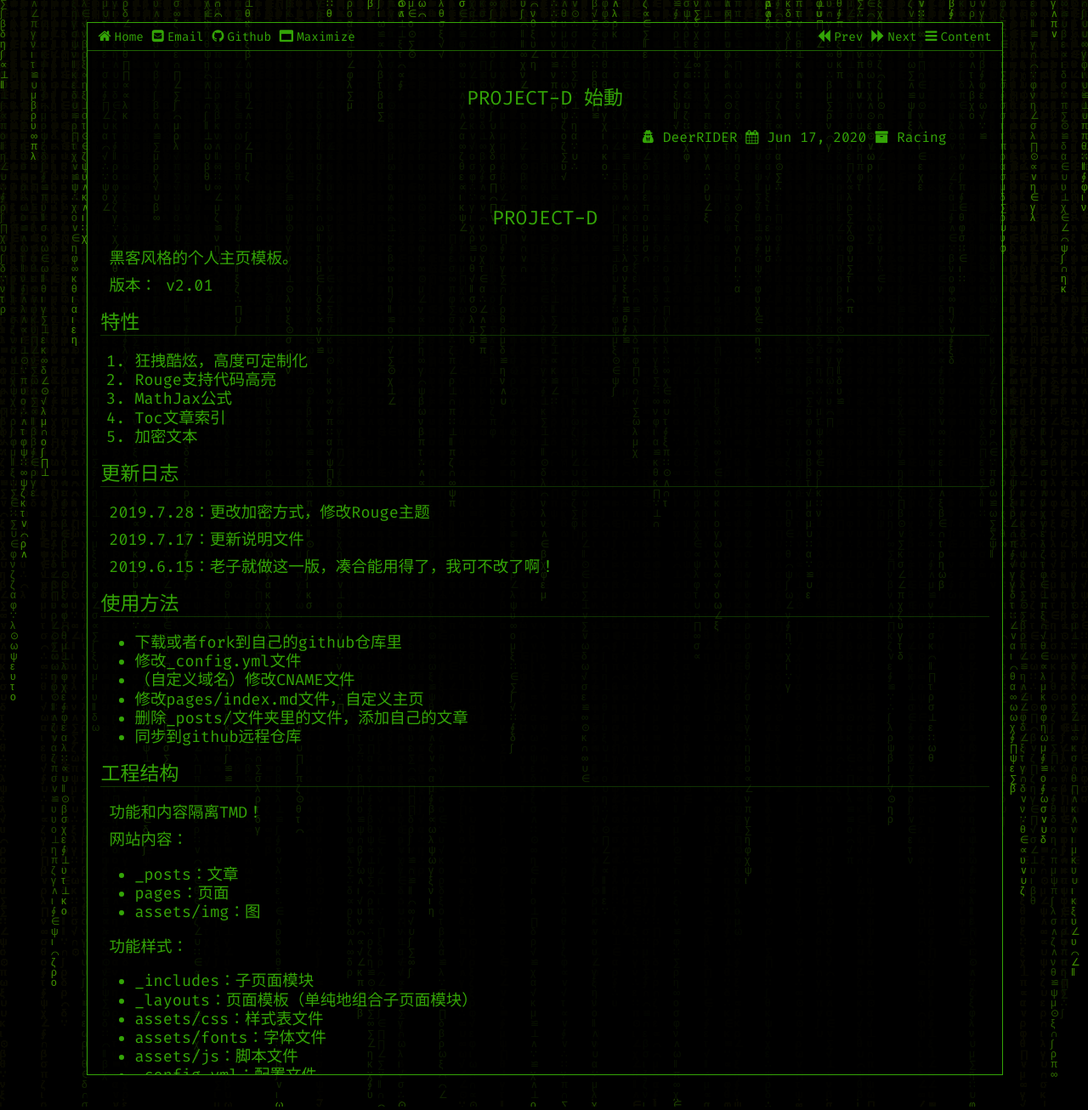
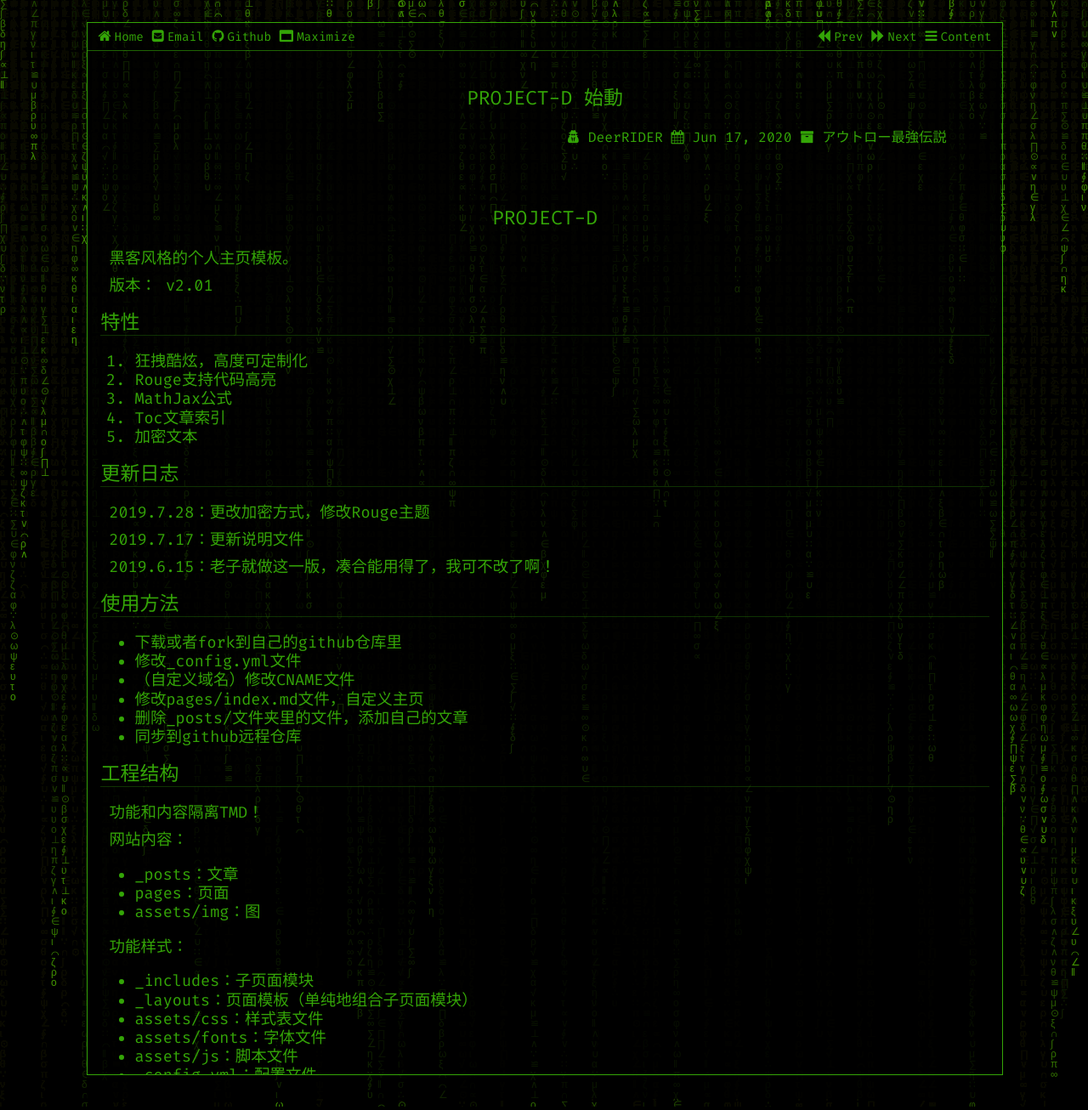
Before and after one commit to takagotch/o2374, a Jekyll site: the page built from _posts/2019-7-16-readme.md, in a window 1280 px wide. Shown: the whole page at 85% size. Built offline with Jekyll 4.4.1, drawn with Linux system fonts in a browser that asks for light colours.

Commit message:
Update 2019-7-16-readme.md

```diff
--- a/_posts/2019-7-16-readme.md
+++ b/_posts/2019-7-16-readme.md
@@ -2,7 +2,7 @@
 layout: post
 title: Project-D 始動
 author: DeerRIDER
-category: Racing
+category: アウトロー最強伝説
 date: 2020-06-17
 ---
 
```
